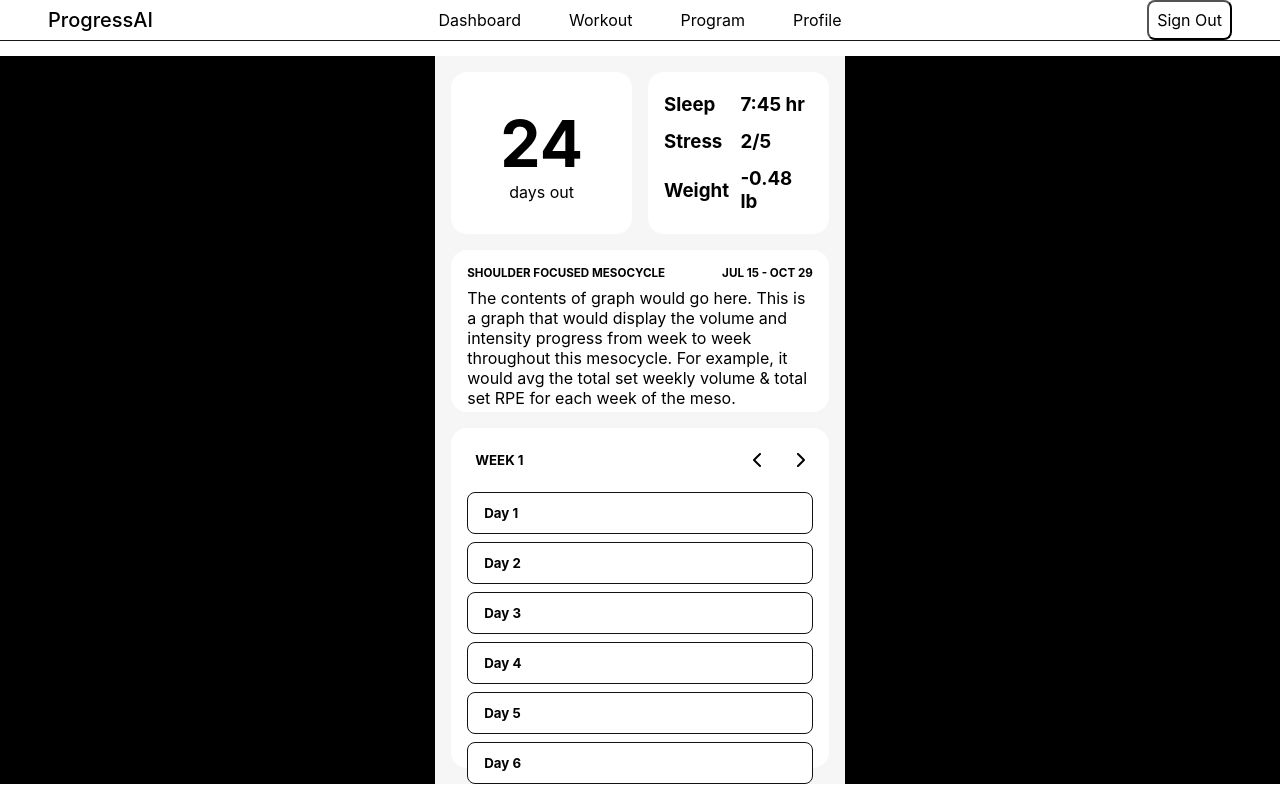
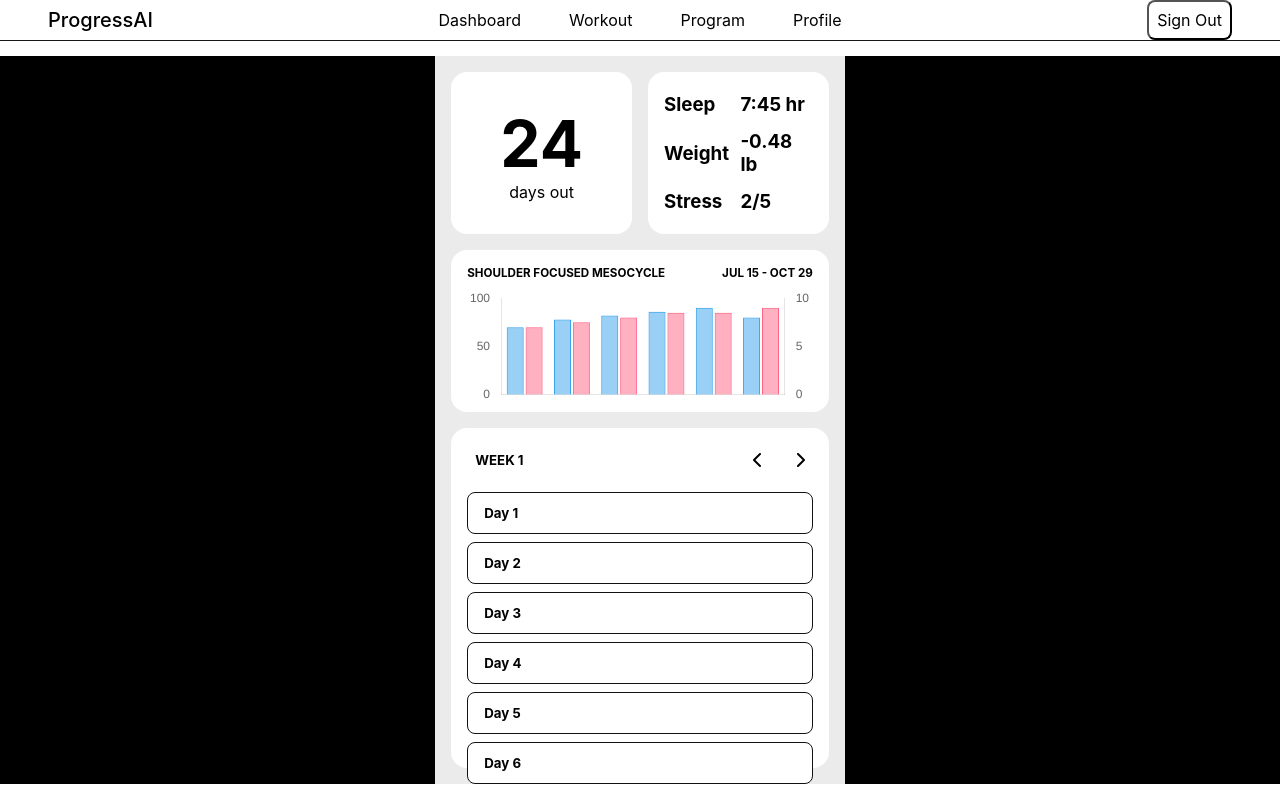
Before and after one commit to danielbirdjr/training_web_app, a Next.js app: page /dashboard in a window 1280 px wide. Built offline with nearby package versions, Linux system fonts and the light colour scheme.

Commit message:
Added vol and int graphy to dashboard

```diff
--- a/package.json
+++ b/package.json
@@ -9,9 +9,11 @@
     "lint": "next lint"
   },
   "dependencies": {
+    "chart.js": "^4.4.3",
     "firebase": "^10.12.4",
     "next": "^14.2.5",
     "react": "^18.3.1",
+    "react-chartjs-2": "^5.2.0",
     "react-dom": "^18.3.1"
   },
   "devDependencies": {
--- /dev/null
+++ b/src/components/VolumeIntensityGraph.jsx
@@ -0,0 +1,98 @@
+import React from 'react';
+import { Bar } from 'react-chartjs-2';
+import {
+  Chart as ChartJS,
+  CategoryScale,
+  LinearScale,
+  BarElement,
+  Title,
+  Tooltip,
+  Legend,
+} from 'chart.js';
+
+ChartJS.register(
+  CategoryScale,
+  LinearScale,
+  BarElement,
+  Title,
+  Tooltip,
+  Legend
+);
+
+const VolumeIntensityGraph = () => {
+  const data = {
+    labels: ['Week 1', 'Week 2', 'Week 3', 'Week 4', 'Week 5', 'Week 6'],
+    datasets: [
+      {
+        label: 'Volume',
+        data: [70, 78, 82, 86, 90, 80],
+        backgroundColor: 'rgba(54, 162, 235, 0.5)',
+        borderColor: 'rgba(54, 162, 235, 1)',
+        borderWidth: 1,
+        yAxisID: 'y-volume',
+      },
+      {
+        label: 'Intensity',
+        data: [7, 7.5, 8, 8.5, 8.5, 9],
+        backgroundColor: 'rgba(255, 99, 132, 0.5)',
+        borderColor: 'rgba(255, 99, 132, 1)',
+        borderWidth: 1,
+        yAxisID: 'y-intensity',
+      },
+    ],
+  };
+
+  const options = {
+    responsive: true,
+    maintainAspectRatio: false,
+    scales: {
+      x: {
+        grid: {
+          display: false,
+        },
+        ticks: {
+          display: false, // Hides the x-axis labels if you don't want them
+        },
+      },
+      'y-volume': {
+        type: 'linear',
+        position: 'left',
+        grid: {
+          display: false,
+        },
+        ticks: {
+          beginAtZero: false,
+          min: 20,
+          max: 200,
+          maxTicksLimit: 3, // Limits the number of tick labels on the y-axis for volume
+        },
+      },
+      'y-intensity': {
+        type: 'linear',
+        position: 'right',
+        grid: {
+          display: false,
+        },
+        ticks: {
+          beginAtZero: false,
+          min: 4,
+          max: 10,
+          maxTicksLimit: 3, // Limits the number of tick labels on the y-axis for intensity
+        },
+      },
+    },
+    plugins: {
+      legend: {
+        display: false, // Hides the legend if you don't want it
+      },
+    },
+  };
+
+  return (
+    <div className="chart-container">
+      <Bar data={data} options={options} />
+    </div>
+  );
+};
+
+export default VolumeIntensityGraph;
--- a/src/pages/dashboard.jsx
+++ b/src/pages/dashboard.jsx
@@ -1,5 +1,6 @@
 import React from 'react';
 import '../styles/dashboard.css';
+import VolumeIntensityGraph from '../components/VolumeIntensityGraph'; // Adjust the path accordingly
 
 const Dashboard = () => {
   return (
@@ -12,10 +13,10 @@ const Dashboard = () => {
             <div className='checkin-widget widget'>
                 <h3>Sleep</h3>
                 <h3>7:45 hr</h3>
+                <h3>Weight</h3>
+                <h3>-0.48 lb</h3>
                 <h3>Stress</h3>
                 <h3>2/5</h3>
-                <h3>Weight</h3>
-                <h3>-0.48 lb</h3>
             </div>
             <div className='vol-int-graph-widget widget'>
                 <div className='mesocycle-title'>
@@ -23,7 +24,7 @@ const Dashboard = () => {
                     <h5>JUL 15 - OCT 29</h5>
                 </div>
                 <div className='widget-line'></div>
-                    <div>The contents of graph would go here. This is a graph that would display the volume and intensity progress from week to week throughout this mesocycle. For example, it would avg the total set weekly volume & total set RPE for each week of the meso.</div>
+                <VolumeIntensityGraph />
             </div>
             <div className='week-overview-widget widget'>
                 <div className='week-overview-title'>
--- a/src/styles/dashboard.css
+++ b/src/styles/dashboard.css
@@ -16,7 +16,7 @@
 
 .dashboard-container {
     width: calc((100vh - 4.5rem)* 9 / 16);
-    background-color: rgb(246, 246, 246);
+    background-color: rgb(235, 235, 235);
     height: calc(100vh - 4.5rem);
     box-sizing: border-box;
     display: grid;
@@ -79,6 +79,12 @@
     margin-bottom: 0.5rem;
 }
 
+.chart-container {
+    width: 100%;
+    height: 90%;
+    position: relative;
+}
+
 /* Weekly Overview Widget */
 .week-overview-widget {
     align-items: center;
```
Also changed, not shown: 1 other file (tests, documents, lock files or other folders).
